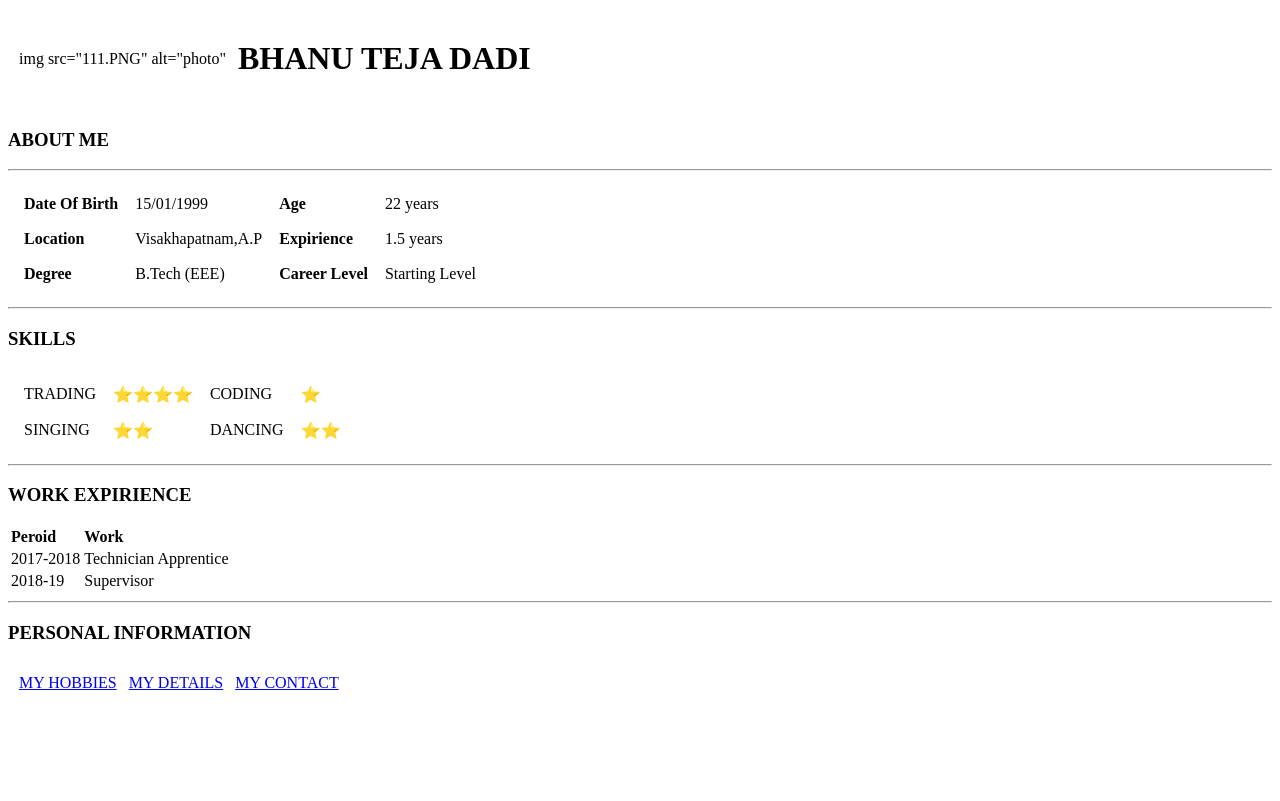
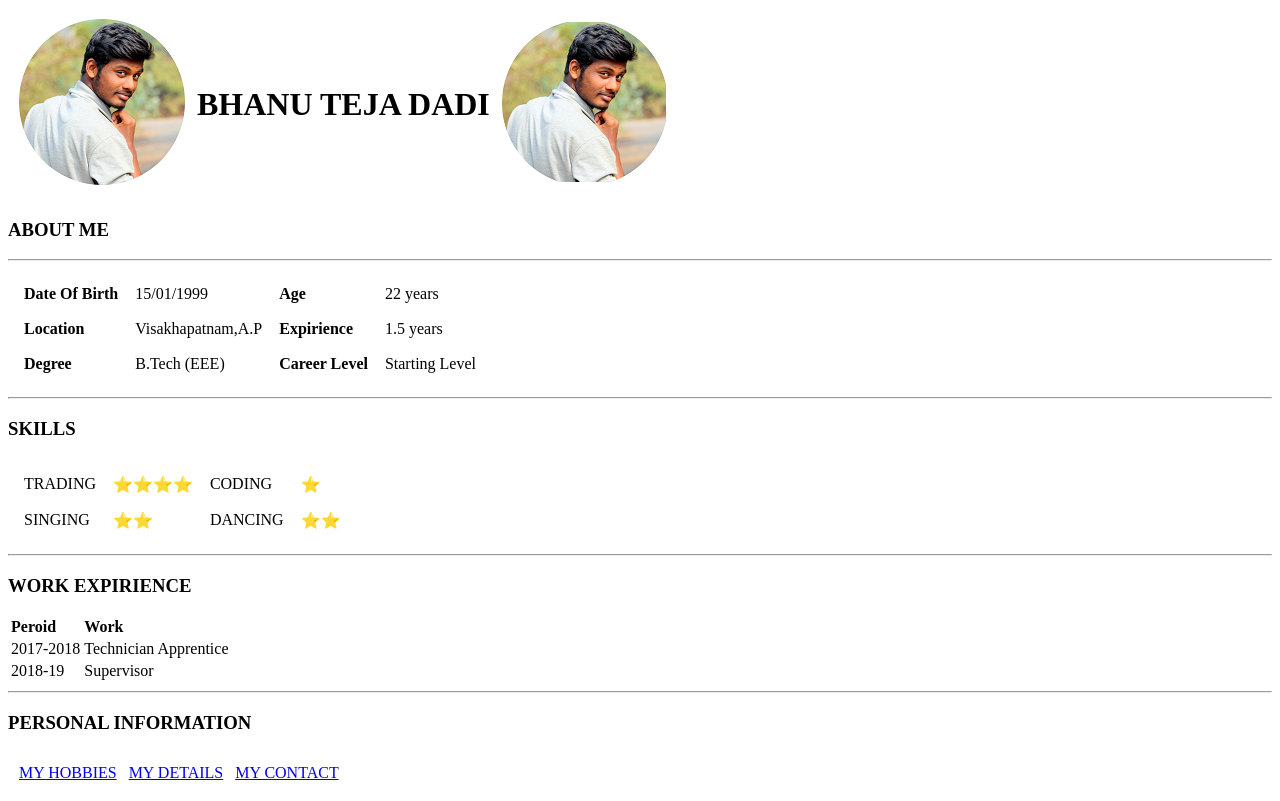
Before and after one commit to bhanuteja1501/dbt-personal-info, a plain HTML site: page index.html in a window 1280 px wide. Drawn offline with Linux system fonts and the light colour scheme.

Commit message:
Update index.html

```diff
--- a/index.html
+++ b/index.html
@@ -7,8 +7,9 @@
 <body>
   <table CELLSPACING="10">
     <tr>
-      <td>img src="111.PNG" alt="photo"</td>
+      <td><img src="111.PNG" alt="photo"></td>
       <td><h1>BHANU TEJA DADI</h1>
+      <td><img src="123.png" alt="no-pic-found"></td>
     </tr>
   </table>
     <h3>ABOUT ME</h3>
```
